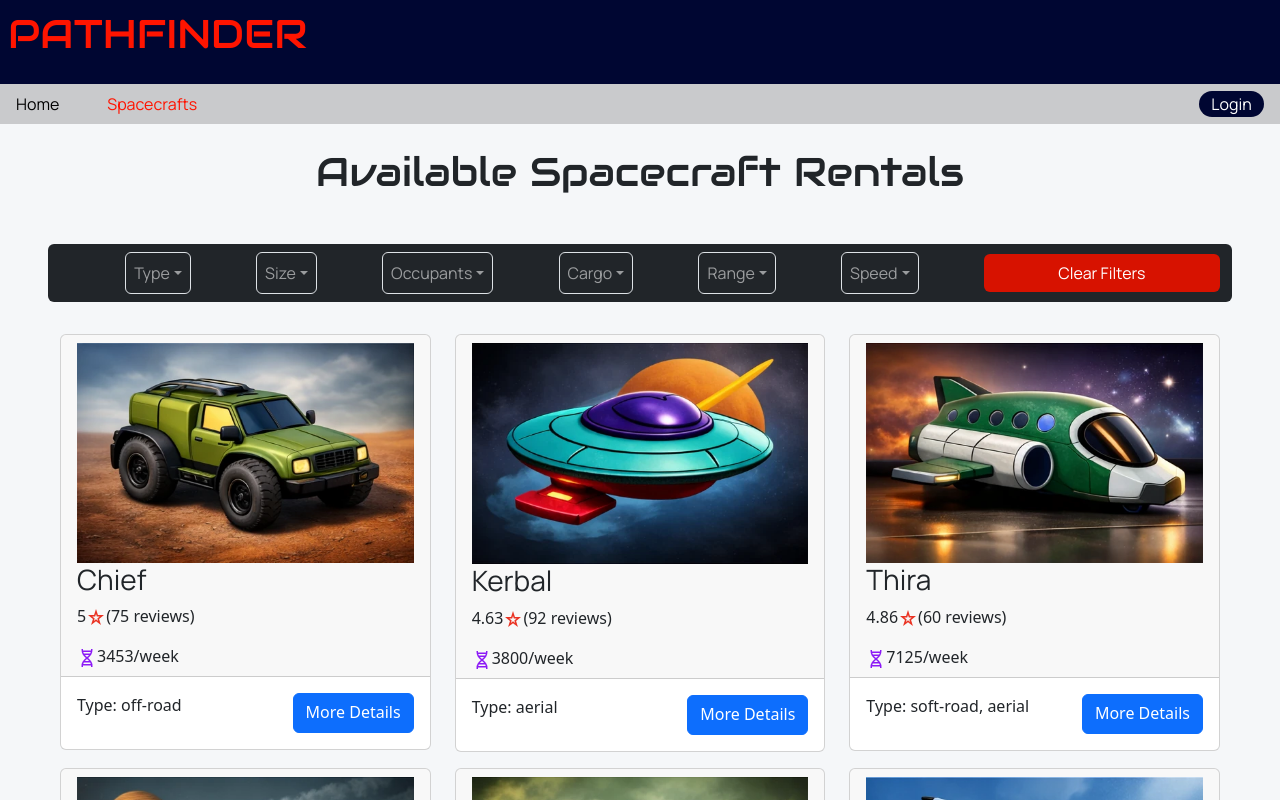
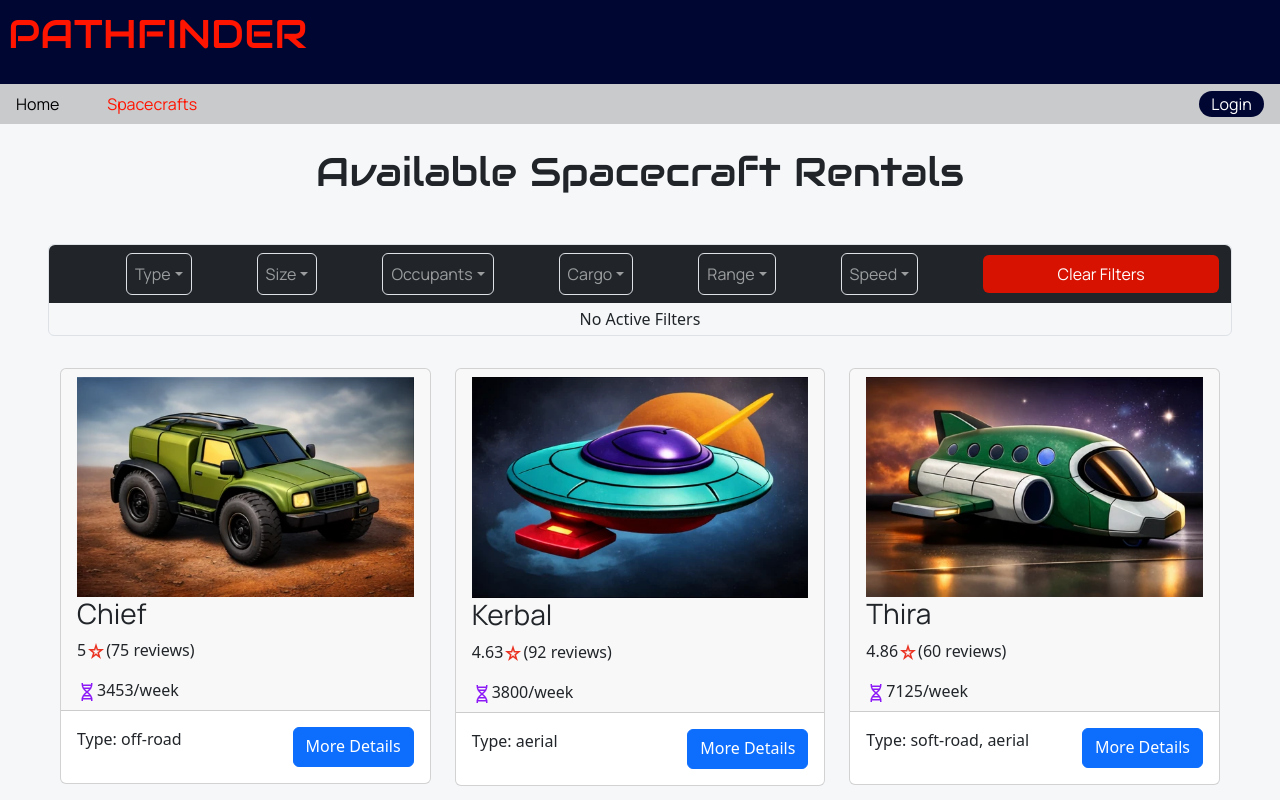
Before and after one commit to ezsota/pathfinder, a React (Vite) app: page /listings in a window 1280 px wide. Shown: the top 800 px of the page. Built offline with nearby package versions, Linux system fonts and the light colour scheme.

Commit message:
active filters

```diff
--- a/src/components/FilterBox.jsx
+++ b/src/components/FilterBox.jsx
@@ -36,14 +36,16 @@ export default function FilterBox(props) {
     const speedsUniqueSorted = [...new Set(craftData.spacecrafts.map(craft => craft.max_speed))].sort();
 
     return (
+        <div className="
+            border rounded
+            mt-3 mt-md-5
+            mb-md-3
+            mx-1 mx-md-3 mx-lg-5">
             <nav
                 className="
-            mt-3 mt-md-5
-            mb-md-3
-            mx-1 mx-md-3 mx-lg-5
                 text-center text-white
                 navbar navbar-expand-lg navbar-dark bg-dark
-            rounded
+                rounded-top
                 "
             >
                 <div className="container-fluid">
@@ -183,5 +185,19 @@ export default function FilterBox(props) {
                     </div>
                 </div>
             </nav>
+            {props.activeFilters.length > 0 ? (
+                <aside className="d-flex align-items-center justify-content-start">
+                    <h3>Filters:</h3>
+                    {props.activeFilters.map(({ key, value }) => (
+                        <span key={key} className="px-3">
+                            {key}: {Array.isArray(value) ? value.join(', ') : String(value)}
+                        </span>
+                    ))}
+                </aside>
+            ) : (
+                <p className="text-center m-auto py-1">No Active Filters</p>
+            )}
+        </div>
+
     );
 }
--- a/src/pages/CraftListings.jsx
+++ b/src/pages/CraftListings.jsx
@@ -1,4 +1,4 @@
-import { useState, useMemo } from "react";
+import { useState, useMemo, useEffect } from "react";
 import { craftData } from "../data/spacecrafts.js";
 import FilterBox from "../components/FilterBox.jsx";
 import CraftTile from "../components/CraftTile.jsx";
@@ -6,6 +6,28 @@ import { defaultFilter } from "../context/filterContext.js";
 
 export default function CraftListings() {
     const [filters, setFilters] = useState(defaultFilter);
+
+    const [activeFilters, setActiveFilters] = useState([]);
+    console.log(activeFilters);
+
+    // Active Filters (no re-render)
+    useEffect(() => {
+        const newFilters = Object.entries(filters)
+            .map(([key, value]) => {
+                if (
+                    (Array.isArray(value) && value.length > 0) ||
+                    (typeof value === 'string' && value.trim() !== '') ||
+                    (typeof value === 'number' && value > 0)
+                ) {
+                    return { key, value };
+                }
+                return null;
+            })
+            .filter(Boolean); // remove null/undef values
+
+        setActiveFilters(newFilters);
+    }, [filters]);
+
 
     const filteredCrafts = useMemo(() => {
         return craftData.spacecrafts.filter(craft => {
@@ -69,7 +91,7 @@ export default function CraftListings() {
         <section>
             <h1 className="mt-4 text-center">Available Spacecraft Rentals</h1>
 
-            <FilterBox filters={filters} setFilters={setFilters} />
+            <FilterBox filters={filters} setFilters={setFilters} activeFilters={activeFilters} />
 
             <div className="row m-auto px-1 px-md-3 px-lg-5 py-3">
                 {filteredCrafts.map(craft => (
```
Lines whose indentation alone changed are shown as unchanged.
